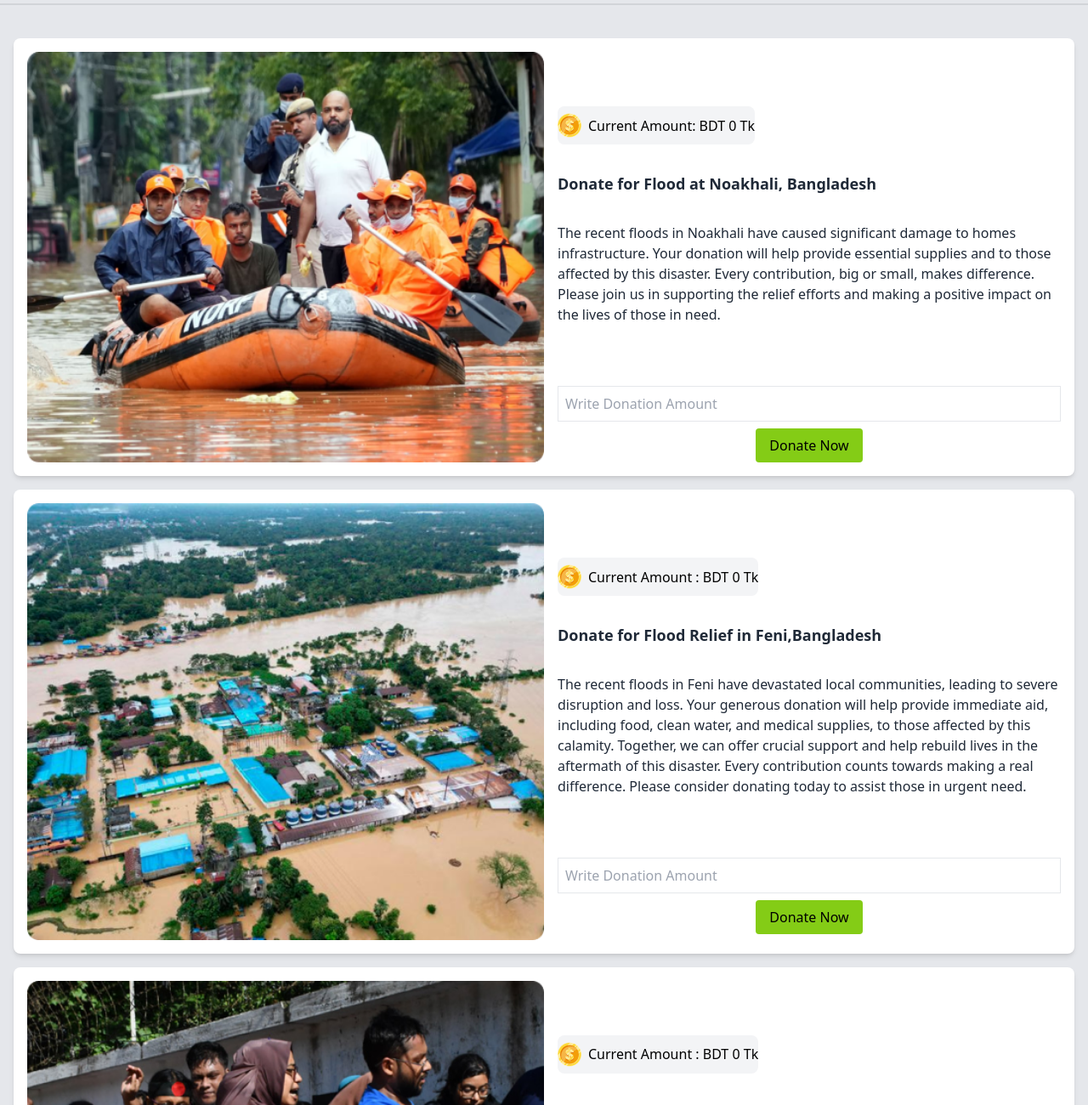
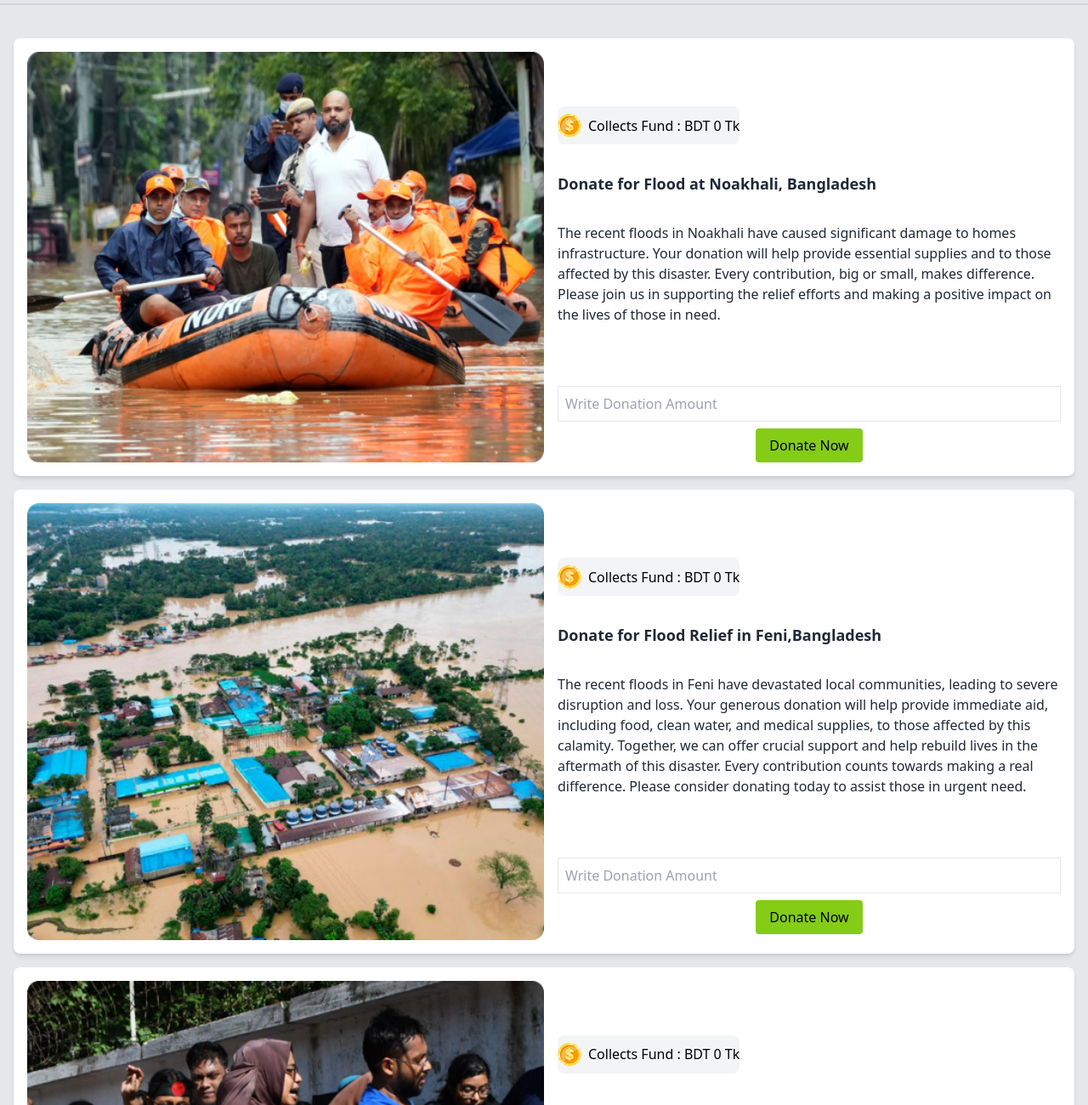
Before and after one commit to Bangladeshi-Programmer/Assignment-five, a plain HTML site: page index.html in a window 1280 px wide. Shown: the part 180-1480 px from the top of the page at 85% size. Drawn offline with nearby package versions, Linux system fonts and the light colour scheme.

Commit message:
full done

```diff
--- a/index.html
+++ b/index.html
@@ -9,6 +9,8 @@
     <script src="https://cdn.tailwindcss.com"></script>
     <!-- font awesome -->
     <link rel="stylesheet" href="https://cdnjs.cloudflare.com/ajax/libs/font-awesome/6.6.0/css/all.min.css" integrity="sha512-Kc323vGBEqzTmouAECnVceyQqyqdsSiqLQISBL29aUW4U/M7pSPA/gEUZQqv1cwx4OnYxTxve5UMg5GT6L4JJg==" crossorigin="anonymous" referrerpolicy="no-referrer" />
+
+
 </head>
 <body class="bg-gray-200">
 
@@ -39,7 +41,7 @@
             <div class="ml-4 flex-1">
                 <button class="flex items-center text-black bg-gray-100 gap-2 mt-16 py-2 mb-8 rounded-lg">
                     <img src="assets/coin.png" alt="">
-                    <p>Current Amount: BDT <span class="current-amount">0 Tk</span></p>
+                    <p>Collects Fund : BDT <span class="current-amount">0 Tk</span></p>
                 </button>
 
                 <h3 class="text-lg font-semibold mb-8">Donate for Flood at Noakhali, Bangladesh</h3>
@@ -57,7 +59,7 @@
             <div class="ml-4 flex-1">
                 <button class="flex items-center text-black bg-gray-100 gap-2 mt-16 py-2 mb-8 rounded-lg">
                     <img src="assets/coin.png" alt="">
-                    <p>Current Amount : BDT <span class="current-amount">0 Tk</span></p>
+                    <p>Collects Fund : BDT <span class="current-amount">0 Tk</span></p>
                 </button>
                 <h3 class="text-lg font-semibold mb-8">Donate for Flood Relief in Feni,Bangladesh</h3>
                 <p class="mb-16">The recent floods in Feni have devastated local communities, leading to severe disruption and loss. Your generous donation will help provide immediate aid, including food, clean water, and medical supplies, to those affected by this calamity. Together, we can offer crucial support and help rebuild lives in the aftermath of this disaster. Every contribution counts towards making a real difference. Please consider donating today to assist those in urgent need.</p>
@@ -75,9 +77,9 @@
             <div class="ml-4 flex-1">
                 <button class="flex items-center text-black bg-gray-100 gap-2 mt-16 py-2 mb-8 rounded-lg">
                     <img src="assets/coin.png" alt="">
-                    <p>Current Amount : BDT <span class="current-amount"> 0  Tk</span></p>
+                    <p>Collects Fund : BDT <span class="current-amount"> 0  Tk</span></p>
                 </button>
-                <h3 class="text-lg font-semibold mb-8">Aid for Injured in the Quota Movement</h3>
+                <h3 class="text-lg font-semibold mb-8 ">Aid for Injured in the Quota Movement</h3>
                 <p class="mb-16">The recent Quota movement has resulted in numerous injuries and significant hardship for many individuals. Your support is crucial in providing medical assistance, rehabilitation, and necessary supplies to those affected. By contributing, you help ensure that injured individuals receive the care and support they need during this challenging time. Every donation plays a vital role in alleviating their suffering and aiding in their recovery. Please consider making a donation to support these brave individuals in their time of need.</p>
 
                 <input type="number" class="border p-2 mt-2 w-full" placeholder="Write Donation Amount" min="1">
```
